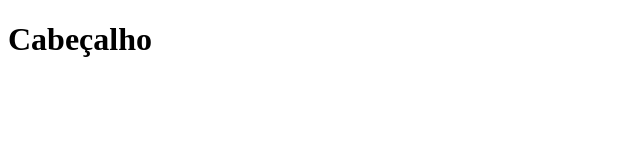
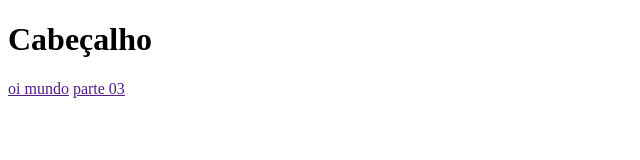
Before and after one commit to judsondarildo/aula-15-12-2025, a plain HTML site: page index.html in a window 1280 px wide. Shown: the whole page, without its empty margins (0-640 px from the left). Drawn offline with Linux system fonts and the light colour scheme.

Commit message:
parte 03

```diff
--- a/index.html
+++ b/index.html
@@ -7,5 +7,7 @@
 </head>
 <body>
     <h1>Cabeçalho</h1>
+    <a href="">oi mundo</a>
+    <a href="">parte 03</a>
 </body>
 </html>
```
